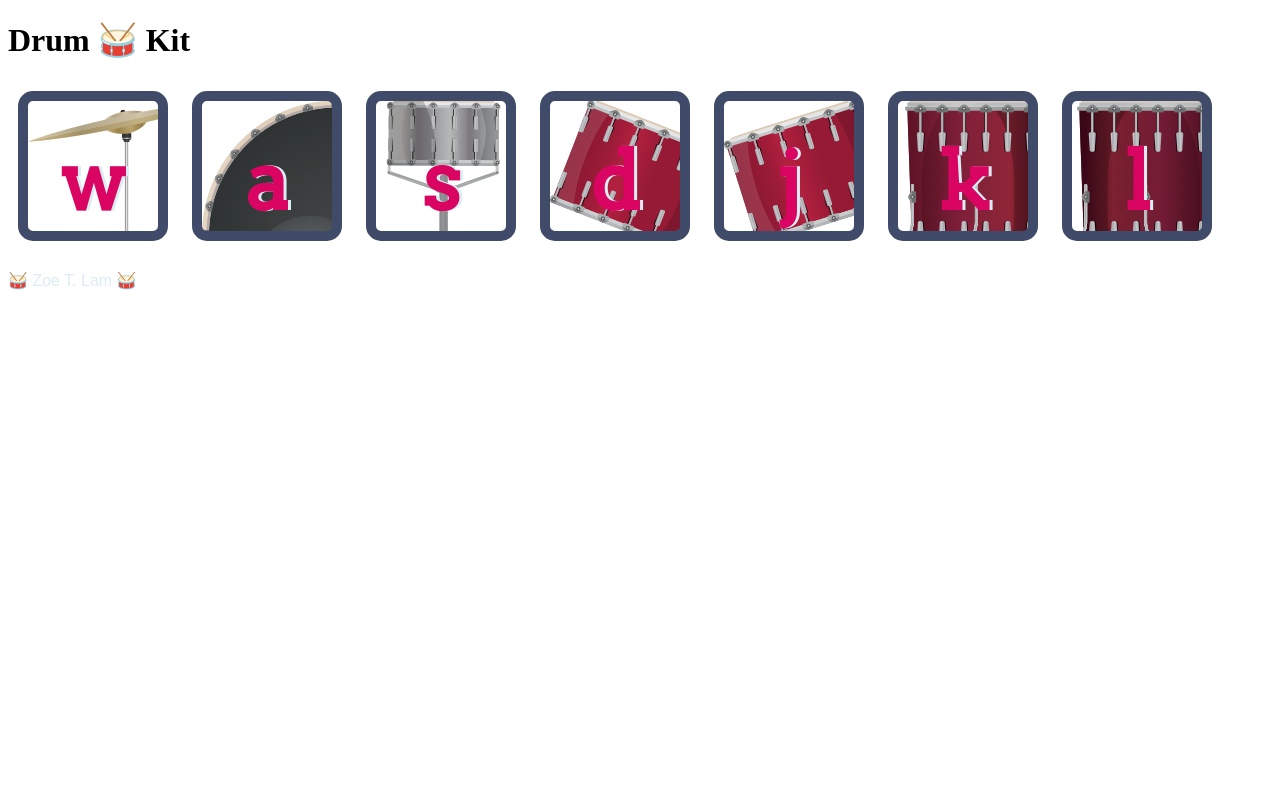
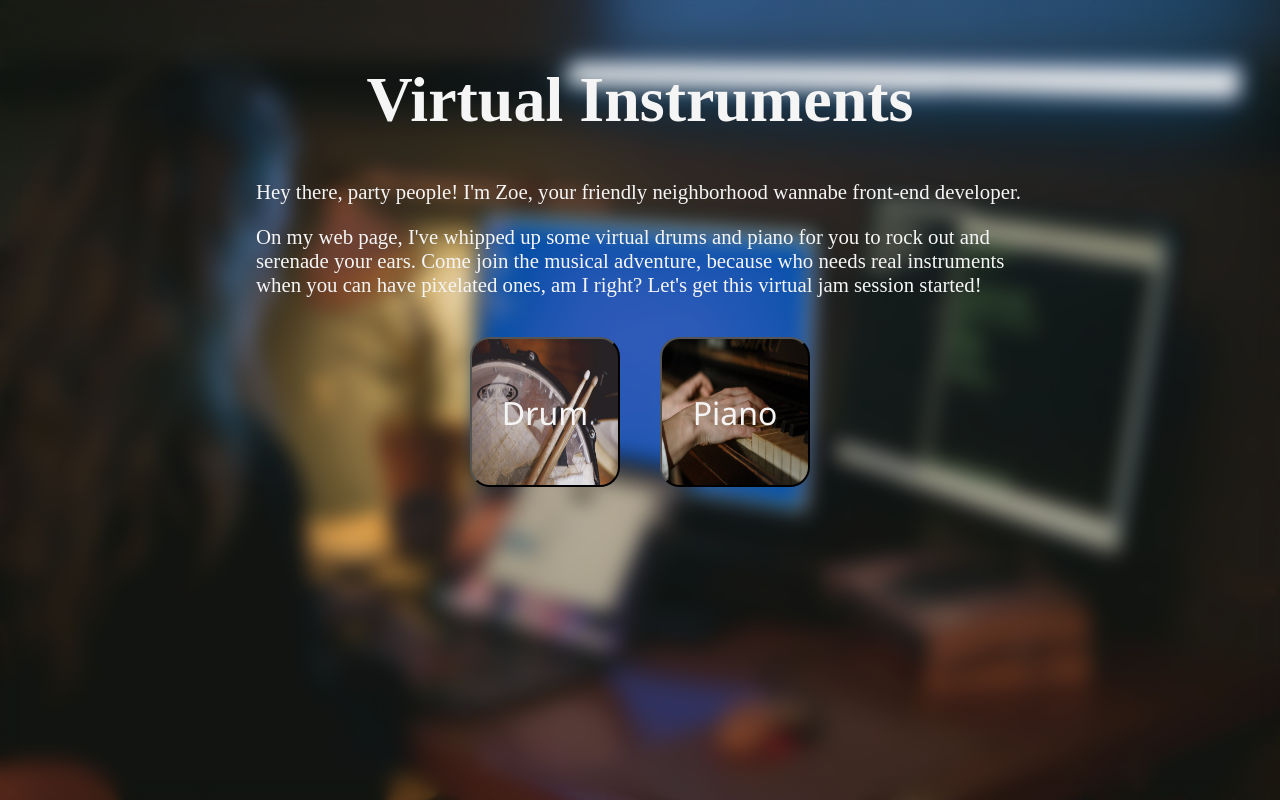
Before and after one commit to zoetlam/Virtual-Instruments, a plain HTML site: page index.html in a window 1280 px wide. Drawn offline with nearby package versions, Linux system fonts and the light colour scheme.

Commit message:
Add files via upload

```diff
--- a/css/styles.css
+++ b/css/styles.css
@@ -21,8 +21,31 @@ font-family: 'Kanit', sans-serif; */
   min-height: 100vh;
   max-height: 100vh;
 }
+#welcome-page{
+  margin: 0 auto;
+  height: 100vh;
+  background-image: url("../images/welcome-background3.png");
+  background-repeat: no-repeat;
+  background-size: 100% 100%;
+  backdrop-filter: blur(10px); /* Adjust the value to control the level of blur */
+  padding: 20px;
+  color: whitesmoke
+}
+
+.wc-container{
+  margin: 0 auto;
+  width: 70%;
+  padding: 0 50px;
+  font-size: 1.3rem;
+}
 
 /* Tittle of all Pages */
+#welcomeTitle{
+  font-size: 4rem;
+  text-align: center;
+  opacity: 100%;
+}
+
 #drumTitle{
   font-size: 8rem;
   color: #DBEDF3;
@@ -37,6 +60,25 @@ font-family: 'Kanit', sans-serif; */
   text-align: center;
   font-size: 6rem;
   color: wheat
+}
+
+#products{
+  display: flex;
+  justify-content:center;
+}
+.welcome{
+  width: 150px;
+  height: 150px;
+  background-size: 100% 100%;
+  border-radius: 20px;
+  margin: 20px;
+}
+.wc-Drum{
+  background-image: url('../images/drum.jpeg');
+}
+
+.wc-Piano{
+  background-image: url('../images/Piano.jpeg');
 }
 
 footer {
@@ -123,8 +165,17 @@ a{
   font-size: 2rem;
 }
 
+.welcome a{
+  color: whitesmoke;
+  font-family:'Segoe UI', Tahoma, Geneva, Verdana, sans-serif
+}
+
 a:hover{
   color: darkkhaki;
+}
+
+.welcome a:hover{
+  color: yellow;
 }
 
 .white{
--- a/index.html
+++ b/index.html
@@ -1,34 +1,20 @@
 <!DOCTYPE html>
-<html lang="en" dir="ltr">
-
+<html lang="en">
 <head>
-  <meta charset="utf-8">
-  <title>Drum Kit</title>
-  <link rel="stylesheet" href="css/styles.css">
-  <link href="https://fonts.googleapis.com/css?family=Arvo" rel="stylesheet">
-  <meta name="viewport" content="width=device-width, initial-scale=1.0, maximum-scale=1.0, user-scalable=no" />
+    <meta charset="UTF-8">
+    <meta name="viewport" content="width=device-width, initial-scale=1.0">
+    <title>Virtual Instruments</title>
+    <link rel="stylesheet" href="css/styles.css">
 </head>
-
-<body>
-
-  <h1 id="title">Drum 🥁 Kit</h1>
-  <div class="set">
-    <button class="w drum">w</button>
-    <button class="a drum">a</button>
-    <button class="s drum">s</button>
-    <button class="d drum">d</button>
-    <button class="j drum">j</button>
-    <button class="k drum">k</button>
-    <button class="l drum">l</button>
-  </div>
-
-
-  <footer>
-    🥁 Zoe T. Lam 🥁
-  </footer>
-  <script src="https://ajax.googleapis.com/ajax/libs/jquery/3.6.0/jquery.js"></script>
-  <!-- <script src="js/index.js"></script> -->
-  <script src="js/index.min.js"></script>
+<body id="welcome-page">
+    <div class="wc-container">
+        <h1 id="welcomeTitle">Virtual Instruments</h1>
+        <p id="content">Hey there, party people! I'm Zoe, your friendly neighborhood wannabe front-end developer. </p>
+        <p>On my web page, I've whipped up some virtual drums and piano for you to rock out and serenade your ears. Come join the musical adventure, because who needs real instruments when you can have pixelated ones, am I right? Let's get this virtual jam session started! </p>
+        <div id="products">
+            <button class="welcome wc-Drum"><a href="html/index.html">Drum</a></button>
+            <button class="welcome wc-Piano"><a href="html/piano.html">Piano</a></button>
+        </div>
+    </div>
 </body>
-
 </html>
```
Also changed, not shown: images/drum.jpeg (added), images/welcome-background3.png (added).
